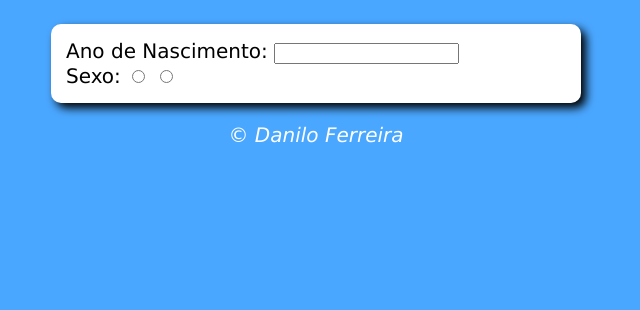
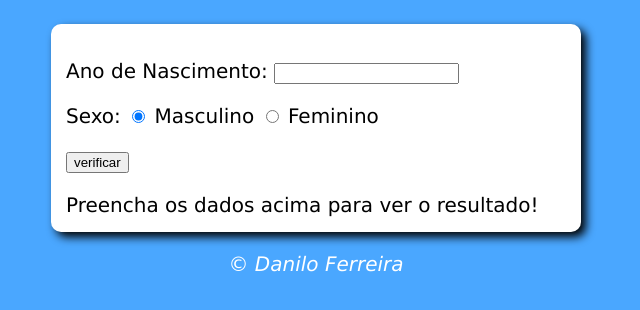
Before and after one commit to olinad1993/js_emvideo, a plain HTML site: page Modulo D/exe02/verificar_idade.html in a window 1280 px wide. Shown: the part 76-386 px from the top of the page, without its empty margins (324-964 px from the left). Drawn offline with Linux system fonts and the light colour scheme.

Commit message:
Subindo exercicio completo, sem stilos.

```diff
--- a/Modulo D/exe02/script.js
+++ b/Modulo D/exe02/script.js
@@ -0,0 +1,56 @@
+function verificar() {
+    var data = new Date ();
+    var ano = data.getFullYear() // Pegar com 4 digitos
+    var fano = document.getElementById("txtano")
+    var result = document.getElementById("result")
+
+
+    if(fano. value.length == 0 || fano.value > ano ) { // Verificar se o campo esta vazio ( value.length)
+        window.alert('[ERRO] Verifique os dados e tente novamente!')
+
+    } else {
+
+        var fsex = document.getElementsByName('radsex') // pegando o nome do input. [1 ou 0 ] para pegar mas ou fem
+        var idade = ano - Number(fano.value)
+        var genero = ''
+        var img = document.createElement('img') // Importar imagem atraves do JAVASCRIPT
+        img.setAttribute('id', 'foto')
+
+        if (fsex[0].checked){ // verificar sexo masculino
+            genero = 'Homem'
+            if(idade >=0 && idade <10){
+                // Criança
+                img.setAttribute('src' , 'bebe-menino.png')
+            } else if (idade < 21){
+                // Jovem
+                img.setAttribute('src' , 'jovem-homem.png')
+            } else if (idade < 50){
+                // Adulto
+                img.setAttribute('src' , 'adulto-homem.png')
+            } else {
+                // Idoso
+                img.setAttribute('src' , 'idoso-homem.png')
+            }
+
+        } else if (fsex[1].checked) { // verificar sexo feminino
+            genero = 'Mulher'
+            if(idade >=0 && idade <10){
+                // Criança
+                img.setAttribute('src' , 'bebe-menina.png')
+            } else if (idade < 21){
+                // Jovem
+                img.setAttribute('src' , 'jovem-mulher.png')
+            } else if (idade < 50){
+                // Adulto
+                img.setAttribute('src' , 'adulto-mulher.png')
+            } else {
+                // Idoso
+                img.setAttribute('src' , 'idoso-mulher.png')
+            }
+        }
+
+        result.style.textAlign = 'center' // Alinhando via Java Script
+        result.innerHTML = `Detectamos ${genero} com ${idade} anos.`
+        result.appendChild(img)
+    }
+}
--- a/Modulo D/exe02/style.css
+++ b/Modulo D/exe02/style.css
@@ -6,10 +6,6 @@ body{
 header{
     color: white;
     text-align: center;
-
-}
-div{
-    /* text-align: center; */
 
 }
 
--- a/Modulo D/exe02/verificar_idade.html
+++ b/Modulo D/exe02/verificar_idade.html
@@ -10,24 +10,31 @@
 <body>
     <header>
         <h1>Verificador de Idade</h1>
+    </header>
+    <section>
+        <div>
+            <p>Ano de Nascimento:
+                <input type="number" name="txtano" id="txtano" min="0"><br>
+            </p>
 
-    </header>
+            <p>Sexo:
+                <input type="radio" name="radsex" id="mas" min="0" checked>
+                <label for="mas">Masculino</label>
 
-    <section>
-        <div id="result">
-            Ano de Nascimento: <input type="number"><br>
-            Sexo: <input type="radio" name="Masculino" id="mas">
-            <input type="radio" name="Feminino" id="fem">
+                <input type="radio" name="radsex" id="fem">
+                <label for="fem">Feminino</label>
+            </p>
 
+            <p>
+                <input type="button" value="verificar" onclick="verificar()">
+
+            </p>
 
         </div>
-
-        <div>
-
+        <div id="result">
+            Preencha os dados acima para ver o resultado!
         </div>
-
     </section>
-
     <footer>
         <p>&copy; Danilo Ferreira</p>
     </footer>
```
